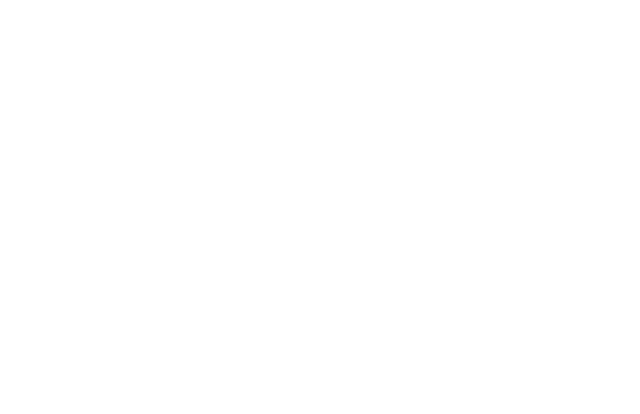
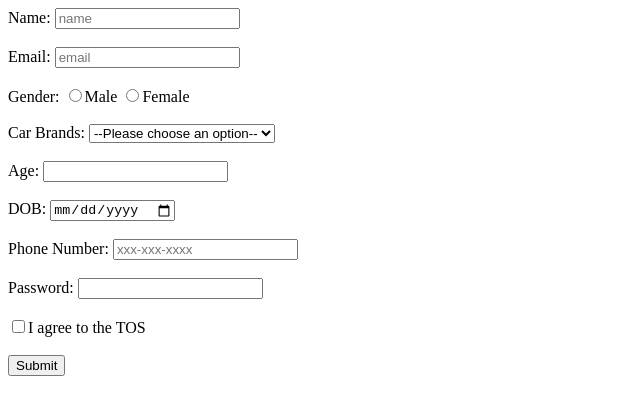
Before and after one commit to acciojob/signup-form-car-RoshiniSai929, a website: page main.html in a window 1280 px wide. Shown: the whole page, without its empty margins (0-640 px from the left). Drawn offline with Linux system fonts and the light colour scheme.

Commit message:
created a submission

```diff
--- a/main.html
+++ b/main.html
@@ -7,9 +7,53 @@
 </head>
 
 <body>
-	<!-- the entire body must be written by student -->
-    <script type="text/javascript" src="./script.js">
-</script>
+	<form method="post">
+		<div>
+		<label for=name>Name:</label>
+		<input type = "text" id="name"  placeholder="name" required>
+		</div><br>
+		<div>
+		<label for=email>Email:</label>
+		<input type = "email" id="email" placeholder="email" required>
+		</div><br>
+		<div>
+		<label for=gender>Gender:</label>
+		<input type=radio id=gender name=gender>Male
+		<input type=radio id=gender name=gender>Female
+		</div><br>
+		<div>
+			<label for="carbrands">Car Brands:</label>
+			<select>
+			<option value="" disabled selected>--Please choose an option--</option>
+			<option>BMW</option>
+			<option>Audi</option>
+			<option>Mercedez</option>
+			</select>
+		</div><br>
+		<div>
+			<label for="age">Age:</label>
+			<input type="number" id="age" name="name" required>
+		</div><br>
+		<div>
+			<label for="dob">DOB:</label>
+			<input type="date" id="dob" name="dob">
+		</div><br>
+		<div>
+			<label for="phonenumber">Phone Number:</label>
+			<input type="tel" id="phonenumber" name="phonenumber" placeholder="xxx-xxx-xxxx">
+		</div><br>
+		<div>
+			<label for="password">Password:</label>
+			<input type="password" id="password" name="password" required>
+		</div><br>
+		<div>
+			<input type="checkbox" required>I agree to the TOS
+		</div><br>
+		<div>
+			<button type="submit">Submit</button>
+		</div>
+
+	</form>
 
 </body>
 
```
